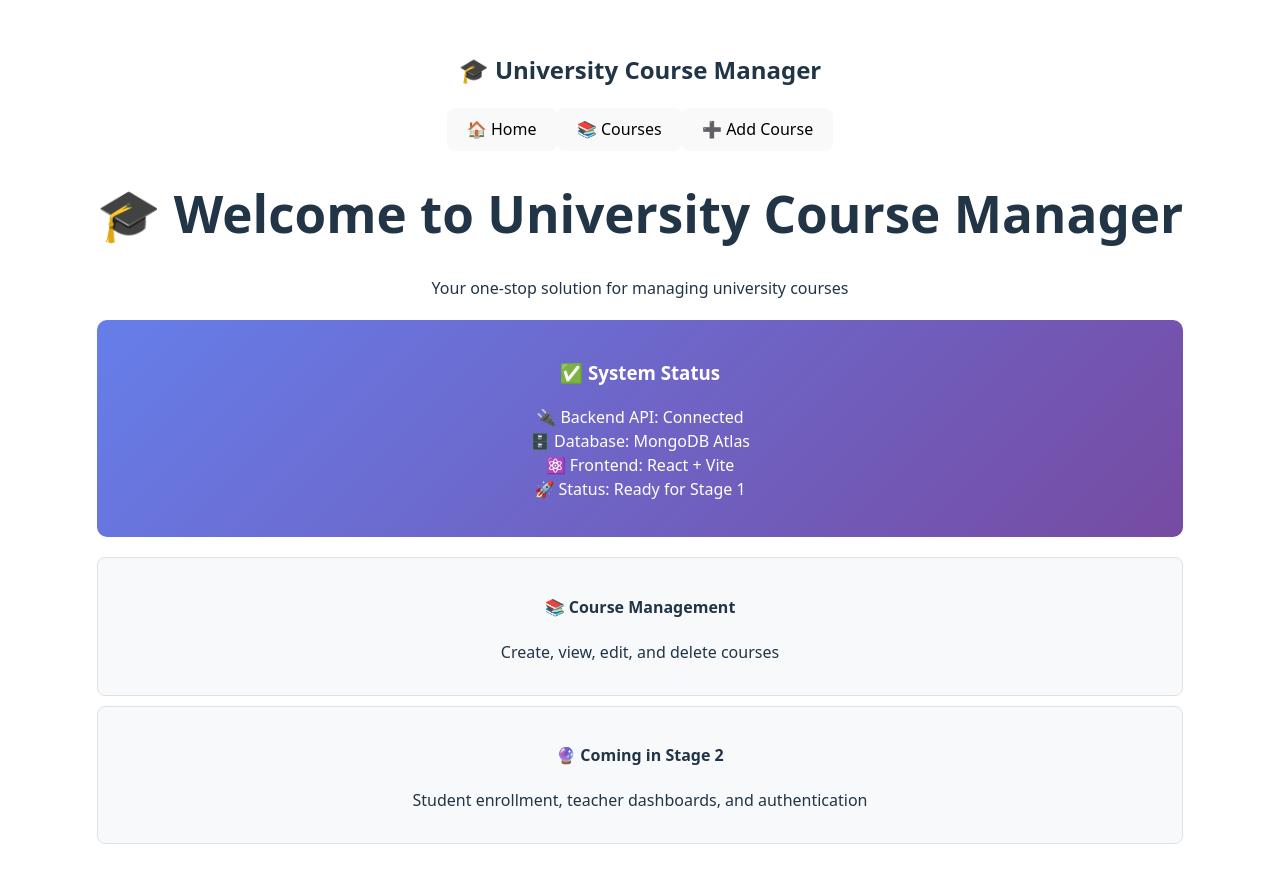
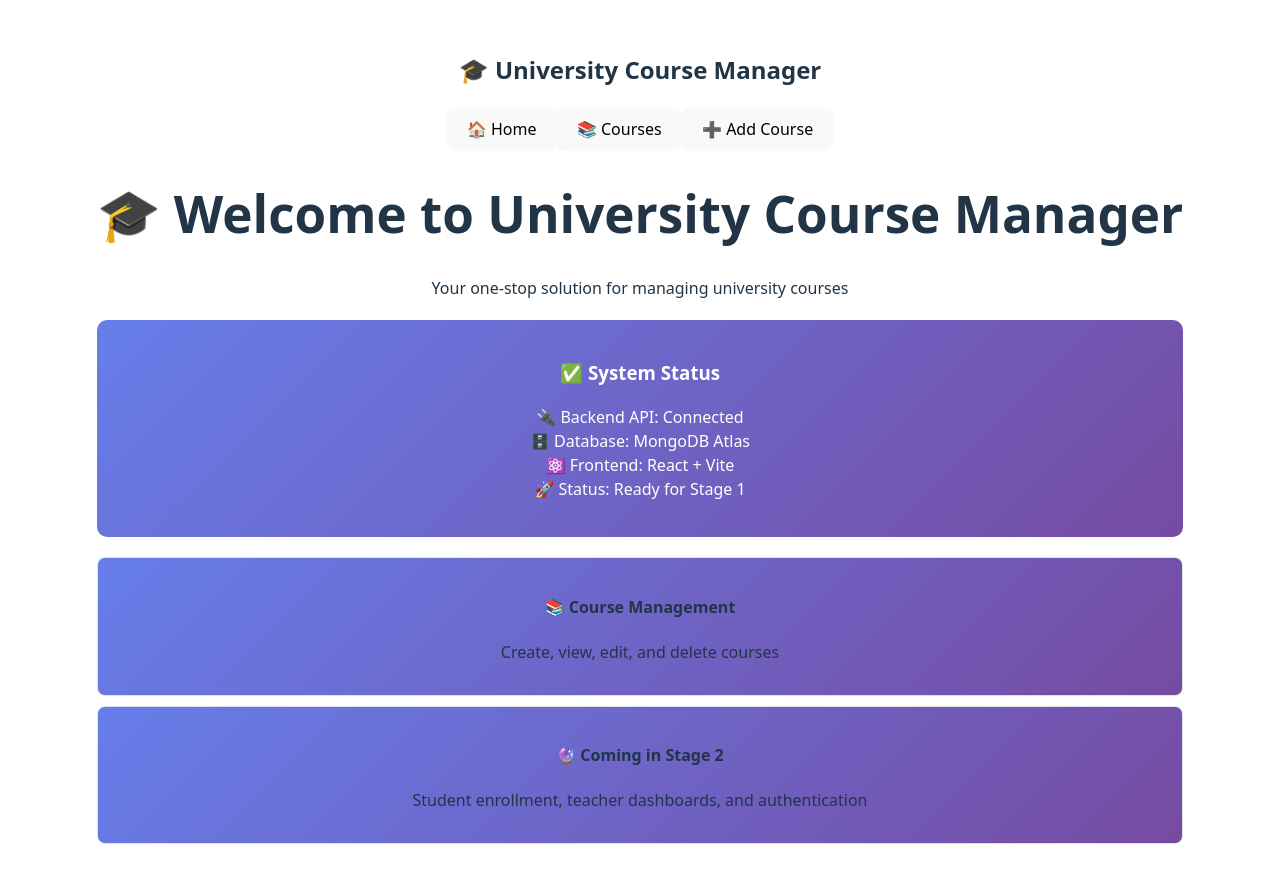
Before and after one commit to tlovegrove3/SDEV_255_Final_Project_Group5, a React (Vite) app in the folder frontend/: page / in a window 1280 px wide. Shown: the top 882 px of the page. Built offline with nearby package versions, Linux system fonts and the light colour scheme.

Commit message:
frontend background fix on a couple elements.

```diff
--- a/frontend/src/components/AddCourse.jsx
+++ b/frontend/src/components/AddCourse.jsx
@@ -11,7 +11,8 @@ function AddCourse() {
   const [loading, setLoading] = useState(false);
   const [message, setMessage] = useState({ text: "", type: "" });
 
-  const API_BASE_URL = "http://localhost:3000/api";
+  // const API_BASE_URL = "http://localhost:3000/api";
+  const API_BASE_URL = "https://sdev-255-final-project-group5.onrender.com/api";
 
   const handleChange = (e) => {
     const { name, value } = e.target;
--- a/frontend/src/components/Home.jsx
+++ b/frontend/src/components/Home.jsx
@@ -25,7 +25,7 @@ function Home() {
       <div className="action-cards">
         <div
           style={{
-            background: "#f8f9fa",
+            background: "linear-gradient(135deg, #667eea 0%, #764ba2 100%)",
             padding: "15px",
             borderRadius: "8px",
             margin: "10px 0",
@@ -38,7 +38,7 @@ function Home() {
 
         <div
           style={{
-            background: "#f8f9fa",
+            background: "linear-gradient(135deg, #667eea 0%, #764ba2 100%)",
             padding: "15px",
             borderRadius: "8px",
             margin: "10px 0",
```
